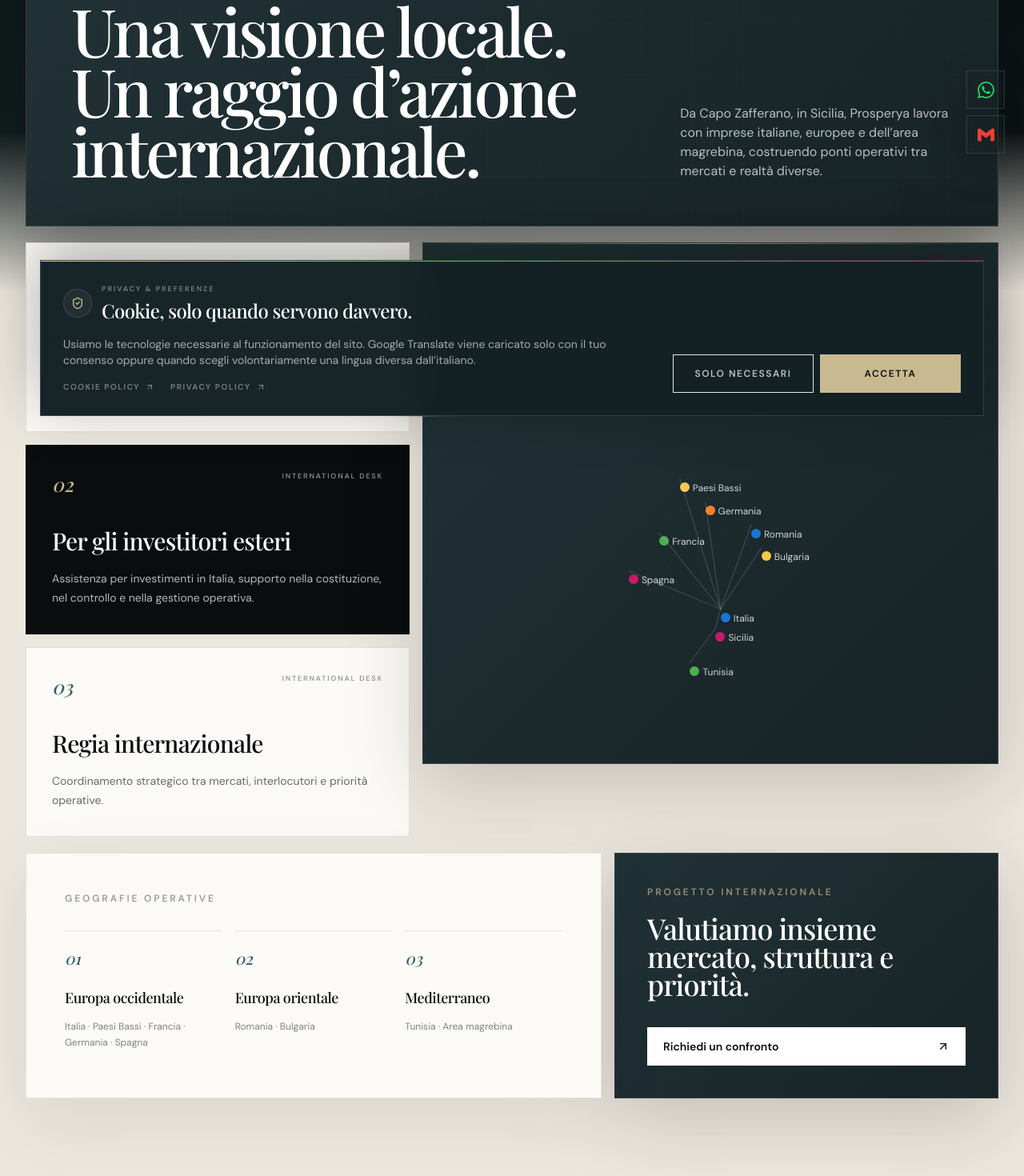
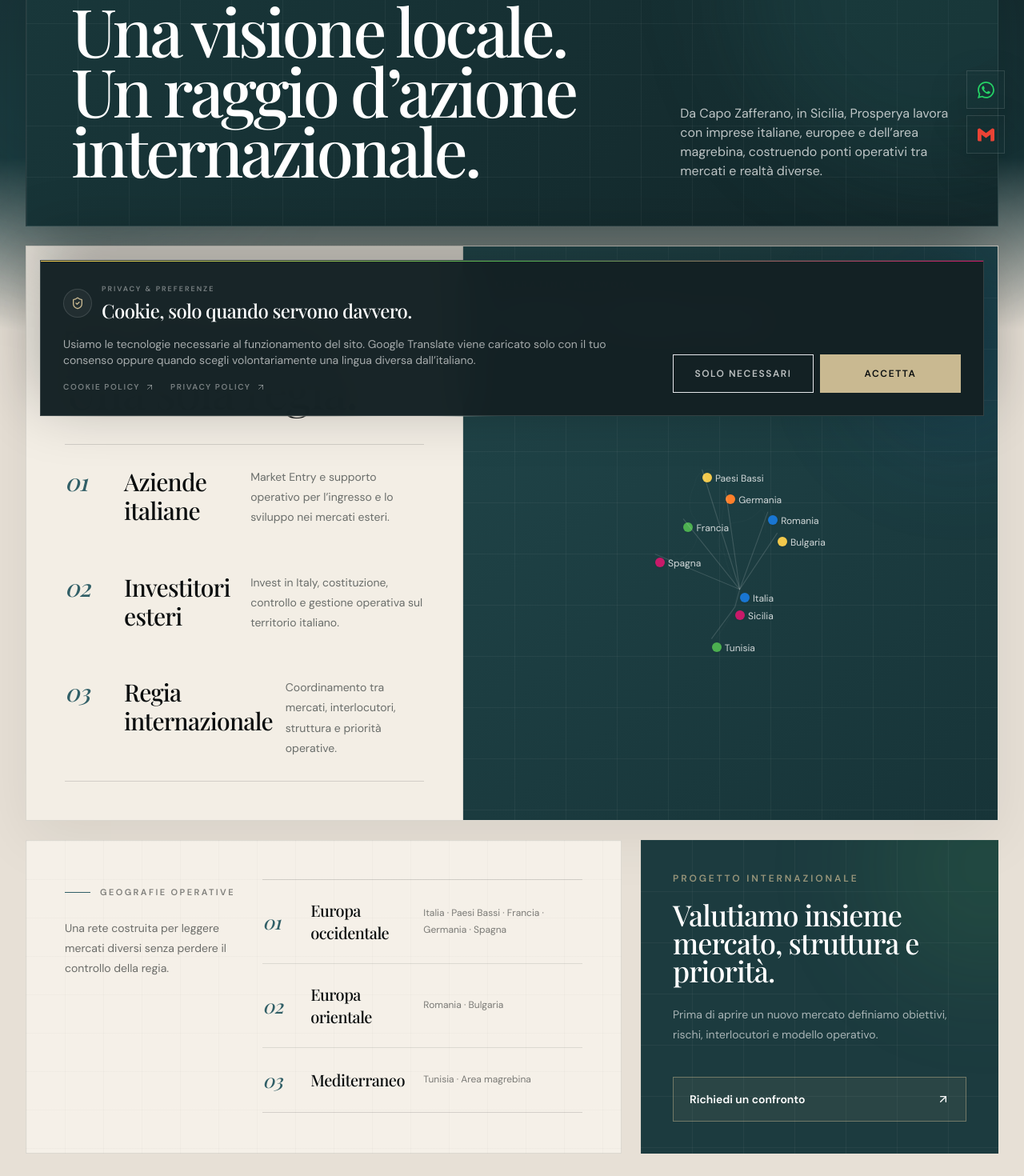
Before and after one commit to gaetanomeli95-lab/Prosperya-site, a Next.js app: page /internazionalizzazione in a window 1280 px wide. Shown: the part 260-1730 px from the top of the page at 80% size. Built offline with nearby package versions, Linux system fonts and the light colour scheme; a web font is replaced by a local one.

Commit message:
ui: redesign internationalization page as premium network editorial

```diff
--- a/src/app/internazionalizzazione/page.tsx
+++ b/src/app/internazionalizzazione/page.tsx
@@ -11,94 +11,113 @@ export const metadata: Metadata = {
   alternates: { canonical: '/internazionalizzazione/' },
 };
 
+const desks = [
+  ['01', 'Aziende italiane', 'Market Entry e supporto operativo per l’ingresso e lo sviluppo nei mercati esteri.'],
+  ['02', 'Investitori esteri', 'Invest in Italy, costituzione, controllo e gestione operativa sul territorio italiano.'],
+  ['03', 'Regia internazionale', 'Coordinamento tra mercati, interlocutori, struttura e priorità operative.'],
+];
+
+const geographies = [
+  ['Europa occidentale', 'Italia · Paesi Bassi · Francia · Germania · Spagna'],
+  ['Europa orientale', 'Romania · Bulgaria'],
+  ['Mediterraneo', 'Tunisia · Area magrebina'],
+];
+
 export default function Internazionalizzazione() {
   return (
-    <div className="premium-page">
-      <div className="absolute inset-x-0 top-0 h-[39rem] bg-[linear-gradient(180deg,#090D0E_0%,#0E1516_68%,transparent_100%)]" />
-      <div className="absolute left-[-9rem] top-24 h-[30rem] w-[30rem] rounded-full bg-mediterranean/10 blur-3xl" />
+    <div className="premium-page !bg-[#E7E0D6]">
+      <div className="absolute inset-x-0 top-0 h-[42rem] bg-[linear-gradient(180deg,#122326_0%,#18363A_68%,transparent_100%)]" />
+      <div className="absolute left-[-9rem] top-24 h-[30rem] w-[30rem] rounded-full bg-mediterranean/18 blur-3xl" />
 
       <div className="premium-container">
-        <section className="premium-panel-dark dark-surface relative overflow-hidden p-6 sm:p-9 lg:p-12 xl:p-14">
-          <div className="absolute inset-0 prosperya-grid opacity-30" />
+        <section className="relative overflow-hidden border border-white/10 bg-[linear-gradient(135deg,#19383B_0%,#13272A_100%)] p-6 text-white shadow-[0_28px_100px_rgba(6,12,13,.22)] sm:p-9 lg:p-12 xl:p-14">
+          <div className="absolute inset-0 prosperya-grid opacity-24" />
+          <div className="absolute right-[-10rem] top-[-10rem] h-[30rem] w-[30rem] rounded-full bg-[#2F7775]/18 blur-3xl" />
           <div className="relative grid gap-10 lg:grid-cols-12 lg:items-end">
             <div className="lg:col-span-8">
               <FadeIn>
-                <div className="flex items-center gap-3"><span className="h-px w-8 bg-sand" /><span className="eyebrow !text-white/50">Cross-border advisory</span></div>
+                <div className="flex items-center gap-3"><span className="h-px w-8 bg-sand" /><span className="eyebrow !text-white/55">Cross-border advisory</span></div>
                 <h1 className="mt-7 max-w-5xl text-[clamp(3rem,6.5vw,6.7rem)] font-heading leading-[.9] tracking-[-.045em] !text-white">{home.international.title}</h1>
               </FadeIn>
             </div>
             <div className="lg:col-span-4">
               <FadeIn delay={0.1}>
-                <p className="max-w-lg text-sm leading-[1.8] !text-white/70 sm:text-base">{home.international.text}</p>
+                <p className="max-w-lg text-sm leading-[1.8] !text-white/72 sm:text-base">{home.international.text}</p>
               </FadeIn>
             </div>
           </div>
         </section>
 
-        <section className="mt-5 grid gap-4 lg:grid-cols-[.8fr_1.2fr]">
-          <div className="space-y-4">
-            {[
-              ['01', 'Per le aziende italiane', 'Ingresso nei mercati esteri, Market Entry e supporto operativo in Europa e area magrebina.'],
-              ['02', 'Per gli investitori esteri', 'Assistenza per investimenti in Italia, supporto nella costituzione, nel controllo e nella gestione operativa.'],
-              ['03', 'Regia internazionale', 'Coordinamento strategico tra mercati, interlocutori e priorità operative.'],
-            ].map(([n, title, text], i) => {
-              const dark = i === 1;
-              return (
-                <FadeIn key={title} delay={i * 0.06}>
-                  <article className={`premium-card p-6 sm:p-8 ${dark ? 'dark-surface !border-night !bg-night' : ''}`}>
-                    <div className="flex items-start justify-between gap-4">
-                      <span className={`font-heading italic text-2xl ${dark ? 'text-sand' : 'text-mediterranean'}`}>{n}</span>
-                      <span className={`text-[9px] font-semibold uppercase tracking-[.2em] ${dark ? '!text-white/50' : 'text-night/40'}`}>International desk</span>
-                    </div>
-                    <h2 className={`mt-10 text-3xl font-heading leading-[1] ${dark ? '!text-white' : 'text-night'}`}>{title}</h2>
-                    <p className={`mt-5 text-sm leading-[1.75] ${dark ? '!text-white/70' : 'text-anthracite/70'}`}>{text}</p>
+        <section className="mt-6 overflow-hidden border border-night/10 bg-[#F3EEE5] shadow-[0_22px_70px_rgba(9,13,14,.07)]">
+          <div className="grid lg:grid-cols-[.9fr_1.1fr]">
+            <div className="border-b border-night/10 p-6 sm:p-8 lg:border-b-0 lg:border-r lg:p-10 xl:p-12">
+              <FadeIn>
+                <span className="section-kicker">International desk</span>
+                <h2 className="mt-6 max-w-2xl text-[clamp(2.6rem,4.6vw,5.2rem)] font-heading leading-[.94] text-night">Tre direttrici. Una sola regia.</h2>
+              </FadeIn>
+
+              <div className="mt-10 border-y border-night/14">
+                {desks.map(([n, title, text], i) => (
+                  <FadeIn key={title} delay={i * 0.05}>
+                    <article className="group grid gap-4 border-b border-night/10 py-7 last:border-b-0 sm:grid-cols-[54px_.7fr_1fr] sm:items-start lg:grid-cols-[54px_1fr] xl:grid-cols-[58px_.72fr_1.1fr]">
+                      <span className="editorial-index text-3xl text-mediterranean">{n}</span>
+                      <h3 className="text-2xl font-heading leading-none text-night sm:text-3xl">{title}</h3>
+                      <p className="text-sm leading-[1.8] text-anthracite/68 sm:col-start-2 lg:col-start-2 xl:col-start-auto">{text}</p>
                     </article>
                   </FadeIn>
-              );
-            })}
+                ))}
+              </div>
             </div>
 
-          <FadeIn delay={0.12}>
-            <div className="premium-panel-dark dark-surface relative overflow-hidden p-4 sm:p-7 lg:p-10">
-              <div className="absolute inset-x-0 top-0 h-px bg-gradient-to-r from-transparent via-sand/80 to-transparent" />
-              <div className="mb-6 flex items-center justify-between gap-4">
+            <div className="relative overflow-hidden bg-[linear-gradient(145deg,#21464A_0%,#173438_100%)] p-4 sm:p-7 lg:p-9 xl:p-10">
+              <div className="absolute inset-0 prosperya-grid opacity-17" />
+              <div className="absolute -right-20 top-0 h-64 w-64 rounded-full bg-logo-blue/10 blur-3xl" />
+              <div className="relative">
+                <div className="flex items-end justify-between gap-5 border-b border-white/10 pb-5">
                   <div>
-                  <p className="eyebrow !text-white/50">Operating network</p>
+                    <p className="eyebrow !text-white/48">Operating network</p>
                     <h2 className="mt-3 text-3xl font-heading !text-white sm:text-4xl">Europa · Mediterraneo</h2>
                   </div>
-                <span className="hidden text-[9px] font-semibold uppercase tracking-[.2em] !text-white/40 sm:block">Sicilia come hub</span>
+                  <span className="hidden text-[9px] font-semibold uppercase tracking-[.2em] !text-sand/65 sm:block">Sicilia come hub</span>
                 </div>
                 <MapNetwork />
               </div>
-          </FadeIn>
+            </div>
+          </div>
         </section>
 
-        <section className="mt-5 grid gap-4 lg:grid-cols-[1.2fr_.8fr]">
-          <div className="premium-hero p-7 sm:p-9 lg:p-12">
-            <p className="eyebrow text-night/40">Geografie operative</p>
-            <div className="mt-8 grid gap-4 sm:grid-cols-3">
-              {[
-                ['Europa occidentale', 'Italia · Paesi Bassi · Francia · Germania · Spagna'],
-                ['Europa orientale', 'Romania · Bulgaria'],
-                ['Mediterraneo', 'Tunisia · Area magrebina'],
-              ].map(([label, places], i) => (
-                <div key={label} className="border-t border-night/10 pt-5">
-                  <span className="font-heading italic text-xl text-mediterranean">0{i + 1}</span>
-                  <h3 className="mt-5 text-lg font-heading text-night">{label}</h3>
-                  <p className="mt-3 text-xs leading-[1.7] text-night/50">{places}</p>
+        <section className="mt-6 grid gap-6 lg:grid-cols-[1.25fr_.75fr]">
+          <div className="border border-night/10 bg-[#F5F0E8] p-6 paper-noise sm:p-8 lg:p-10 xl:p-12">
+            <div className="grid gap-8 sm:grid-cols-[.7fr_1.3fr] sm:items-start">
+              <div>
+                <span className="section-kicker">Geografie operative</span>
+                <p className="mt-6 max-w-xs text-sm leading-[1.8] text-night/58">Una rete costruita per leggere mercati diversi senza perdere il controllo della regia.</p>
+              </div>
+              <div className="border-y border-night/14">
+                {geographies.map(([label, places], i) => (
+                  <div key={label} className="grid gap-3 border-b border-night/10 py-6 last:border-b-0 sm:grid-cols-[48px_.65fr_1fr] sm:items-center">
+                    <span className="editorial-index text-2xl text-mediterranean">0{i + 1}</span>
+                    <h3 className="text-xl font-heading text-night">{label}</h3>
+                    <p className="text-xs leading-[1.75] text-night/52">{places}</p>
                   </div>
                 ))}
               </div>
             </div>
+          </div>
 
-          <div className="premium-panel-dark dark-surface flex flex-col justify-between p-7 sm:p-9 lg:p-10">
+          <div className="relative overflow-hidden bg-[#1C3B3F] p-7 text-white sm:p-9 lg:p-10">
+            <div className="absolute inset-0 prosperya-grid opacity-16" />
+            <div className="absolute right-[-8rem] top-[-7rem] h-72 w-72 rounded-full bg-logo-green/12 blur-3xl" />
+            <div className="relative flex h-full flex-col justify-between">
               <div>
-              <p className="eyebrow !text-sand/70">Progetto internazionale</p>
+                <p className="eyebrow !text-sand/72">Progetto internazionale</p>
                 <h2 className="mt-5 text-4xl font-heading leading-[.98] !text-white">Valutiamo insieme mercato, struttura e priorità.</h2>
+                <p className="mt-6 text-sm leading-[1.8] !text-white/62">Prima di aprire un nuovo mercato definiamo obiettivi, rischi, interlocutori e modello operativo.</p>
               </div>
-            <Link href="/contatti/" className="premium-button-light group mt-9 justify-between">
+              <Link href="/contatti/" className="group mt-10 flex min-h-14 items-center justify-between border border-sand/45 bg-sand/[0.08] px-5 text-sm font-semibold !text-white transition-all hover:bg-sand hover:!text-night">
                 Richiedi un confronto <ArrowUpRight className="h-4 w-4 transition-transform group-hover:-translate-y-0.5 group-hover:translate-x-0.5" />
               </Link>
+            </div>
           </div>
         </section>
       </div>
```
Lines whose indentation alone changed are shown as unchanged.
